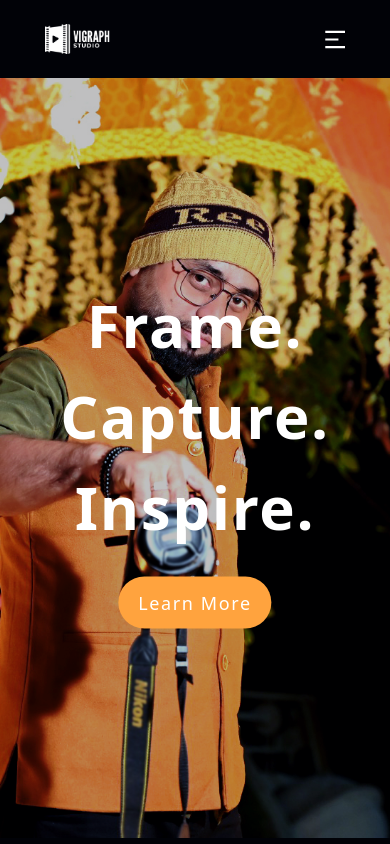
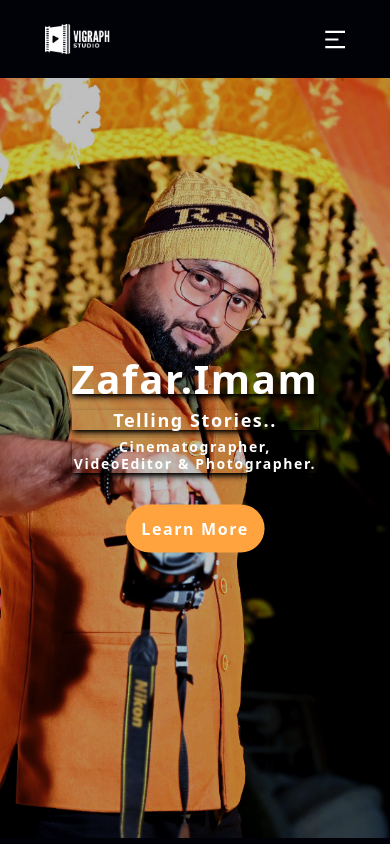
Before and after one commit to RazaNaqsh/techDarbar, a React (Vite) app: page / in a window 390 px wide. Shown: the top 844 px of the page. Built offline with nearby package versions, Linux system fonts and the light colour scheme; the HTML template or start-up script is replaced by a standard one.

Commit message:
Mobile hero edit

```diff
--- a/src/components/Hero.jsx
+++ b/src/components/Hero.jsx
@@ -34,10 +34,17 @@ const Hero = () => {
           alt=""
         />
         <div className="absolute top-1/2 left-1/2 transform -translate-x-1/2 -translate-y-1/2 text-center z-20 tracking-widest text-white">
-          <h1 className="text-6xl font-bold leading-tight mb-4">Frame.</h1>
-          <h1 className="text-6xl font-bold leading-tight mb-4">Capture.</h1>
-          <h1 className="text-6xl font-bold leading-tight mb-8">Inspire.</h1>
-          <button className="text-lg px-5 py-3 bg-[#FFA33E] rounded-full">
+          <h1 className="text-[40px] font-bold leading-[30px] mb-4 shadow-black shadow-md">
+            Zafar.Imam
+          </h1>
+          <h1 className="text-[18px] font-bold leading-[20px] mb-2 shadow-black shadow-md">
+            Telling Stories..
+          </h1>
+          <h1 className="text-[14px] font-bold leading-tight mb-8 shadow-black shadow-md">
+            {" "}
+            Cinematographer, VideoEditor & Photographer.
+          </h1>
+          <button className="text-[16px] font-semibold px-4 py-3 bg-[#FFA33E] rounded-full">
             Learn More
           </button>
         </div>
```
